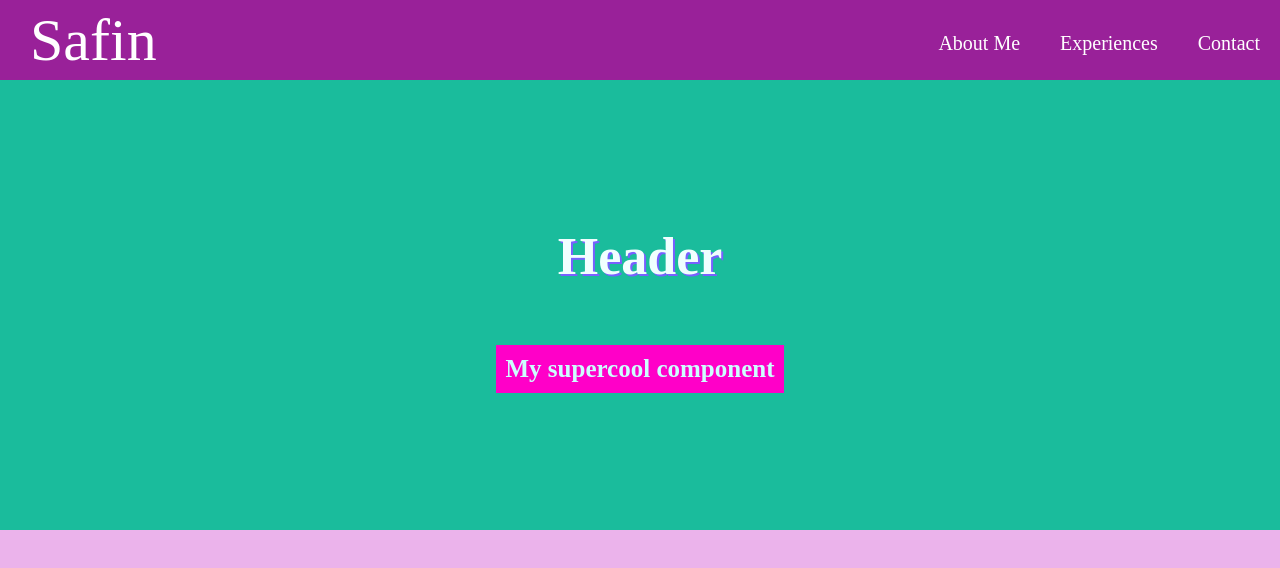
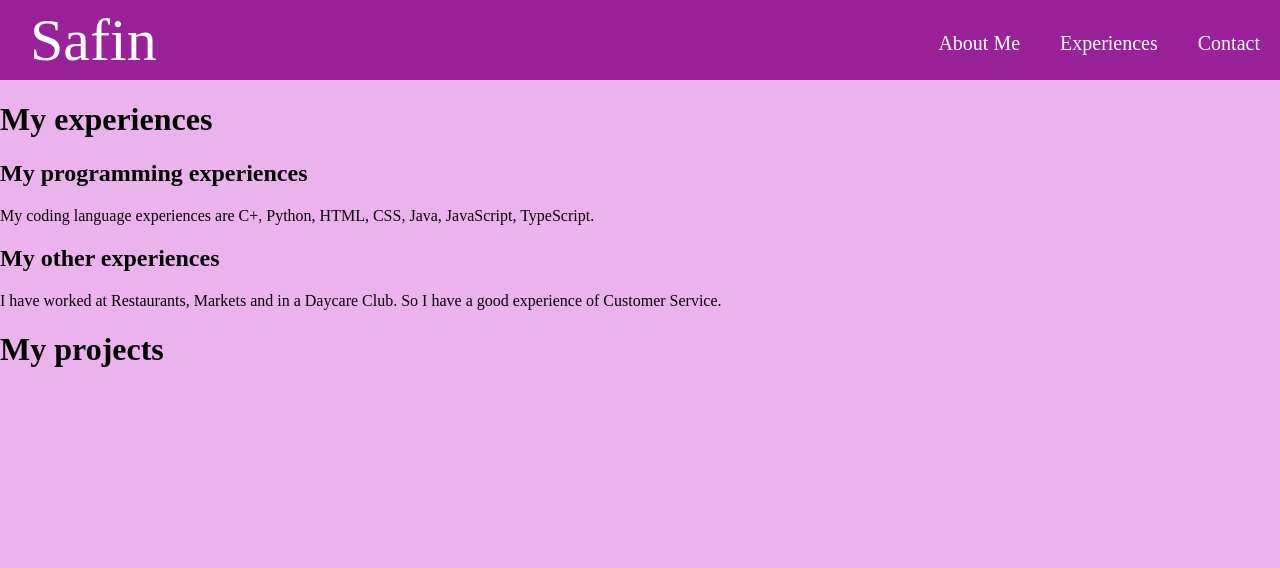
Before and after one commit to Safincool/portfolio, a React (Create React App) app: page /experience in a window 1280 px wide. Shown: the top 568 px of the page. Built offline with nearby package versions, Linux system fonts and the light colour scheme.

Commit message:
some text to the pages

```diff
--- a/src/App.tsx
+++ b/src/App.tsx
@@ -1,7 +1,7 @@
 // App.tsx
 import React from 'react'
+import Experience from './components/experience/experience';
 import MyFirstComponent from './components/myFirstComponent';
-import SomeExampleComponent from './components/example/someExampleComponent'
 
 
 
@@ -9,7 +9,7 @@ const App: React.FC = () => {
   return (
     <div>
       <MyFirstComponent />
-      <SomeExampleComponent />
+      <Experience />
     </div>
   );
 }
--- a/src/components/aboutMe/aboutMe.tsx
+++ b/src/components/aboutMe/aboutMe.tsx
@@ -7,7 +7,12 @@ type AboutMeProps = {
 const AboutMe: React.FC<AboutMeProps> = () => {
   return (
     <div>
-      AboutMe
+      <h1>About me</h1>
+        <p>My name is Safin.
+            I am a 19 year old student from Helsinki.
+            I am currently studying to become a programmer.
+            I am studying programming at Varia Myyrmäki.
+        </p>
     </div>
   )
 }
--- a/src/components/example/someExampleComponent.module.scss
+++ /dev/null
@@ -1,23 +0,0 @@
-.container {
-    width: 100%;
-    height: 450px;
-    background: #1abc9c;
-    display: flex;
-    flex-direction: column;
-    justify-content: center;
-    align-items: center;
-
-    h1 {
-      font-size: 52px;
-      color: azure;
-      text-shadow: 2px 2px #7860ff;
-    }
-
-    p {
-      font-weight: 700;
-      font-size: 25px;
-      color: rgb(206, 255, 255);
-      background: rgb(255, 0, 200);
-      padding: 10px;
-    }
-  }
--- a/src/components/example/someExampleComponent.tsx
+++ /dev/null
@@ -1,17 +0,0 @@
-import styles from './someExampleComponent.module.scss'
-import React from 'react'
-
-type SomeExampleComponentProps = {
-
-}
-
-const SomeExampleComponent: React.FC<SomeExampleComponentProps> = () => {
-  return (
-    <div className={styles.container}>
-       <h1>Header</h1>
-        <p>My supercool component</p>
-    </div>
-  )
-}
-
-export default SomeExampleComponent
--- /dev/null
+++ b/src/components/experience/experience.tsx
@@ -0,0 +1,32 @@
+import React from 'react'
+import styles from './experience.module.scss'
+
+type ExperienceProps = {
+
+}
+
+const Experience: React.FC<ExperienceProps> = () => {
+  return (
+    <div className={styles.container}>
+       <h1>My experiences</h1>
+        <h2>My programming experiences</h2>
+            <p>
+                My coding language experiences are C+,
+                Python, HTML, CSS, Java,
+                JavaScript, TypeScript.
+            </p>
+        <h2>My other experiences</h2>
+            <p>
+                I have worked at Restaurants,
+                Markets and in a Daycare Club.
+                So I have a good experience of Customer Service.
+            </p>
+        <h1>My projects</h1>
+            <p>
+
+            </p>
+    </div>
+  )
+}
+
+export default Experience
--- a/src/index.tsx
+++ b/src/index.tsx
@@ -2,17 +2,17 @@ import React from 'react';
 import ReactDOM from 'react-dom/client';
 import App from './App';
 import reportWebVitals from './reportWebVitals';
-import MyFirstComponent from './components/myFirstComponent';
-import SomeExampleComponent from './components/example/someExampleComponent';
+import Experience from './components/experience/experience';
+import Navbar from './components/navbar/navbar';
+import AboutMe from './components/aboutMe/aboutMe';
 import './index.module.scss';
-import Navbar from './components/navbar/navbar';
 
 import {
   BrowserRouter,
   Routes,
   Route,
 } from "react-router-dom";
-import AboutMe from './components/aboutMe/aboutMe';
+
 
 
 
@@ -25,7 +25,7 @@ root.render(
   <Navbar />
     <Routes>
       <Route path='/' element={<App />}></Route>
-      <Route path='experience' element={<SomeExampleComponent />} />
+      <Route path='experience' element={<Experience />} />
       <Route path='aboutMe' element={<AboutMe />} />
       <Route path='/navbar' element={<Navbar />}/>
     </Routes>
```
Also changed, not shown: src/components/experience/experience.module.scss (added).
